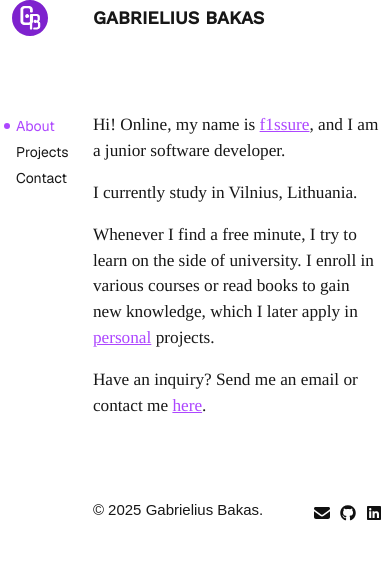
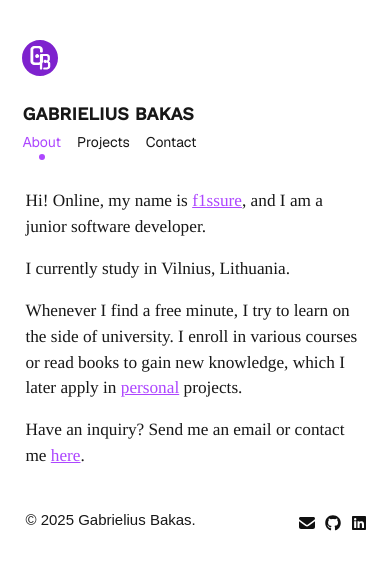
Before and after one commit to f1ssure/f1ssure.github.io, a Next.js app in the folder next-portfolio/: page / in a window 390 px wide. Shown: the top 570 px of the page. Built offline with nearby package versions, Linux system fonts and the light colour scheme.

Commit message:
huge overall web responsiveness update

```diff
--- a/next-portfolio/app/contact/page.tsx
+++ b/next-portfolio/app/contact/page.tsx
@@ -40,7 +40,7 @@ export default function Contact() {
   return (
     <>
       <Menu />
-      <Main className='w-xl flex flex-col'>
+      <Main>
         <Formik
           innerRef={formikRef}
           initialValues={{
@@ -59,7 +59,7 @@ export default function Contact() {
         >
           {(props: FormikProps<any>) => (
             <Form>
-              <div className='flex flex-col gap-5 w-4/5 text-sm'>
+              <div className='flex flex-col gap-5 w-full lg:w-4/5 text-sm'>
                 <label>
                   Email:
                   <Field className='w-full px-2 py-1 rounded-lg border border-zinc-300/25 outline-none focus:border-zinc-500/75 dark:focus:border-zinc-300/50 shadow-xs shadow-zinc-400 dark:shadow-none text-sm mt-2' type='email' name='email' placeholder='Enter your email address' />
--- a/next-portfolio/app/globals.css
+++ b/next-portfolio/app/globals.css
@@ -16,6 +16,8 @@
   --font-mono: var(--font-geist-mono);
   --font-text: var(--font-tinos);
   --font-name: var(--font-work-sans);
+  --breakpoint-xs: 34rem;
+  --breakpoint-2xs: 24rem;
 }
 
 @media (prefers-color-scheme: dark) {
--- a/next-portfolio/app/layout.tsx
+++ b/next-portfolio/app/layout.tsx
@@ -40,7 +40,7 @@ export default function RootLayout({
       <body
         className={`${geistSans.variable} ${geistMono.variable} ${tinos.variable} ${workSans.variable} antialiased`}
       >
-        <div className='flex flex-row mx-2.5 mb-40 max-w-5xl md:mt-20 lg:mt-32 lg:mx-auto'>
+        <div className='flex lg:flex-row flex-col items-center lg:items-start mx-2.5 mb-25 lg:mb-40 max-w-5xl mt-10 md:mt-20 lg:mt-32 lg:mx-auto'>
           <ScrollToTop />
           {children}
         </div>
--- a/next-portfolio/app/page.tsx
+++ b/next-portfolio/app/page.tsx
@@ -7,7 +7,7 @@ export default function Home() {
   return (
     <>
       <Menu />
-      <Main className='w-2xl flex flex-col'>
+      <Main>
         <Paragraph>Hi! Online, my name is <Link href='https://github.com/f1ssure' target='_blank'>f1ssure</Link>, and I am a junior software developer.</Paragraph>
         <Paragraph>I currently study in Vilnius, Lithuania.</Paragraph>
         <Paragraph>Whenever I find a free minute, I try to learn on the side of university. I enroll in various courses or read books to gain new knowledge, which I later apply in <Link href='https://github.com/f1ssure' target='_blank'>personal</Link> projects.</Paragraph>
--- a/next-portfolio/app/projects/page.tsx
+++ b/next-portfolio/app/projects/page.tsx
@@ -8,7 +8,7 @@ export default function Projects() {
   return (
     <>
       <Menu />
-      <Main className='w-xl flex flex-col'>
+      <Main>
         <Paragraph>I am quite scarce on the amount of large-scale projects I have built.</Paragraph>
         <Paragraph>Well that is except for the smaller frontend projects I had to complete in the courses I have enrolled or just for fun.</Paragraph>
         <Paragraph>Some of them are represented in the images below and quite a lot of them are in this <Link href='https://github.com/f1ssure/Eensy-Web-Projects/tree/main' target='_blank'>repository</Link>.</Paragraph>
--- a/next-portfolio/components/Footer.tsx
+++ b/next-portfolio/components/Footer.tsx
@@ -35,7 +35,7 @@ function Icon({ href, icon }: IconProps) {
 
 export default function Footer() {
   return (
-    <footer className='flex flex-row justify-between mt-20'>
+    <footer className='flex flex-row justify-between mt-10 lg:mt-20'>
       <p className='text-[15px]'>© 2025 Gabrielius Bakas.</p>
       <div className='flex flex-row gap-2.5 items-center'>
         {icons.map((icon) => (
--- a/next-portfolio/components/ImageSlider.tsx
+++ b/next-portfolio/components/ImageSlider.tsx
@@ -1,4 +1,5 @@
 'use client';
+import { useEffect, useState } from 'react';
 import Image from 'next/image';
 import { Swiper, SwiperSlide } from 'swiper/react';
 import { Autoplay, Pagination, Navigation } from 'swiper/modules';
@@ -52,9 +53,15 @@ const images = [
 ];
 
 export default function ImageSlider() {
+  const [width, setWidth] = useState(undefined);
+
+  useEffect(() => {
+    setWidth(window.innerWidth);
+  }, []);
+
   return (
     <Swiper
-      className='w-9/10 h-85 my-7 rounded-2xl ml-0!'
+      className='w-full h-50 2xs:w-110 2xs:max-w-full 2xs:h-55 xs:w-120 xs:h-65 sm:w-lg sm:h-75 md:w-145 md:h-85 my-7 rounded-2xl ml-0!'
       spaceBetween={30}
       centeredSlides={true}
       autoplay={{
@@ -65,7 +72,7 @@ export default function ImageSlider() {
         clickable: true,
       }}
       loop={true}
-      navigation={true}
+      navigation={(width >= 640) ? true : false}
       modules={[Autoplay, Pagination, Navigation]}
     >
       <div className='relative'>
--- a/next-portfolio/components/Main.tsx
+++ b/next-portfolio/components/Main.tsx
@@ -6,8 +6,8 @@ interface MainProps extends React.HTMLAttributes<HTMLElement> {
 
 export default function Main({ children, ...props }: MainProps) {
   return (
-    <main {...props}>
-      <div className='mb-20 mt-1'>
+    <main {...props} className='flex flex-col w-11/12 sm:w-xl md:w-2xl'>
+      <div className='mb-20 mt-1 hidden lg:block'>
         <h1 className='font-name font-semibold text-lg dark:text-white'>GABRIELIUS BAKAS</h1>
       </div>
       <div className='flex flex-col gap-4'>
--- a/next-portfolio/components/Menu.tsx
+++ b/next-portfolio/components/Menu.tsx
@@ -39,18 +39,19 @@ export default function Menu() {
   }, [uri]);
 
   return (
-    <aside className='-ml-1.5 w-52'>
+    <aside className='-ml-1.5 w-11/12 sm:w-xl md:w-2xl lg:w-52'>
       <div className='lg:sticky lg:top-20'>
-        <div className='mb-20'>
-          <div className='w-fit ml-2 mt-0.35'>
+        <div className='lg:mb-20'>
+          <div className='w-fit lg:ml-2 mt-0.35'>
             <Link href='/'>
               <Image src={Logo} width='36' height='36' alt='Logo' />
             </Link>
           </div>
         </div>
-        <div className='flex flex-col gap-1.5 text-sm'>
+        <h1 className='font-name font-semibold text-lg lg:hidden dark:text-white mt-6 mb-1 lg:m-0'>GABRIELIUS BAKAS</h1>
+        <div className='flex flex-row lg:flex-col gap-4 lg:gap-1.5 text-sm mb-7 lg:mb-0'>
           {links.map((link) =>
-              <div key={link.id} className='flex flex-row items-center w-fit gap-1.5'>
+              <div key={link.id} className='flex flex-col-reverse lg:flex-row items-center w-fit gap-0.5 lg:gap-1.5'>
                 <div className={(link.highlighted ? 'scale-100' : 'scale-0') + ' size-1.5 bg-purple-500 rounded-full transition-transform duration-150'}></div>
                 <Link
                   id={link.id}
```
